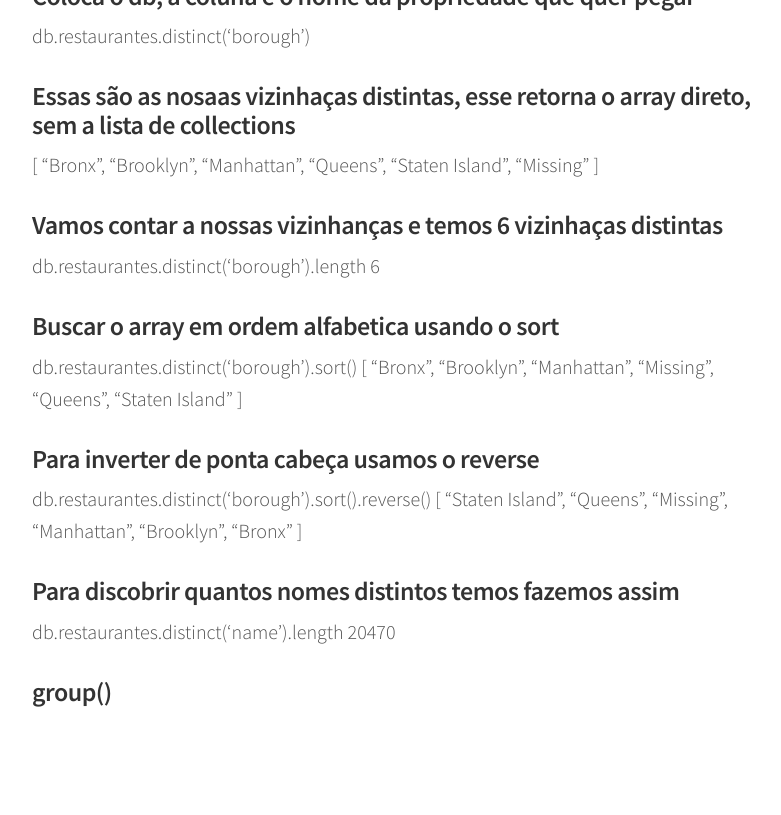
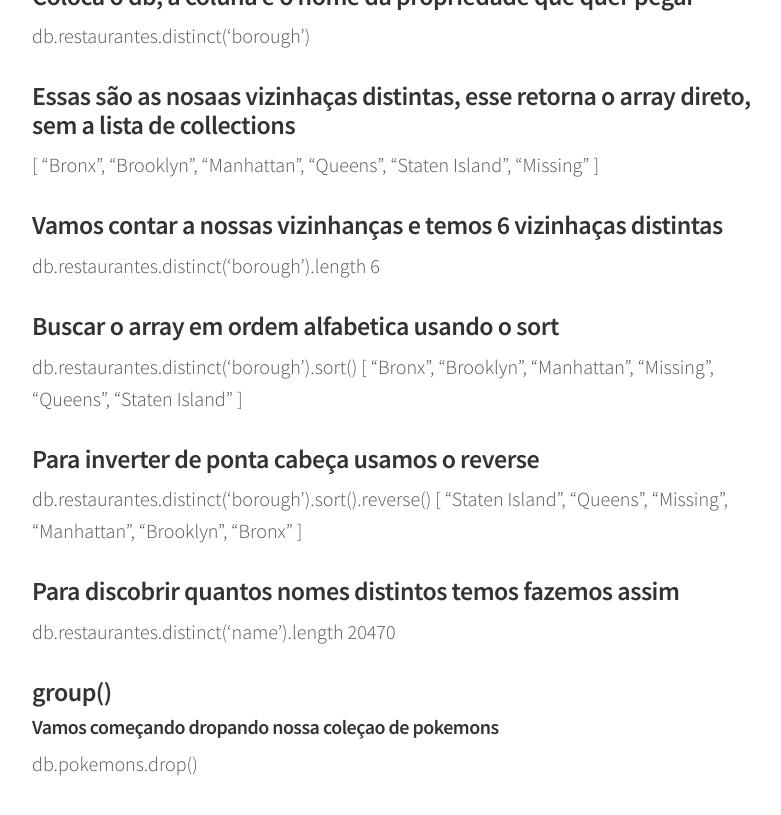
Before and after one commit to indrajithbandara/debug-blog, a Jekyll site: the page built from _posts/2016-05-14-mongodb.md, in a window 1280 px wide and 900 px high, scrolled down 19585 px. Shown: the top 815 px of the window, without its empty margins (248-1029 px from the left). Built offline with Jekyll 4.4.1, drawn with Linux system fonts in a browser that asks for light colours; comment, search, counter and statistics services are not loaded.

Commit message:
Subindo aula cinco

```diff
--- a/_posts/2016-05-14-mongodb.md
+++ b/_posts/2016-05-14-mongodb.md
@@ -870,3 +870,11 @@ db.restaurantes.distinct('name').length
 
 
 ### group()
+
+
+
+
+
+
+#### Vamos começando dropando nossa coleçao de pokemons
+db.pokemons.drop()
```
